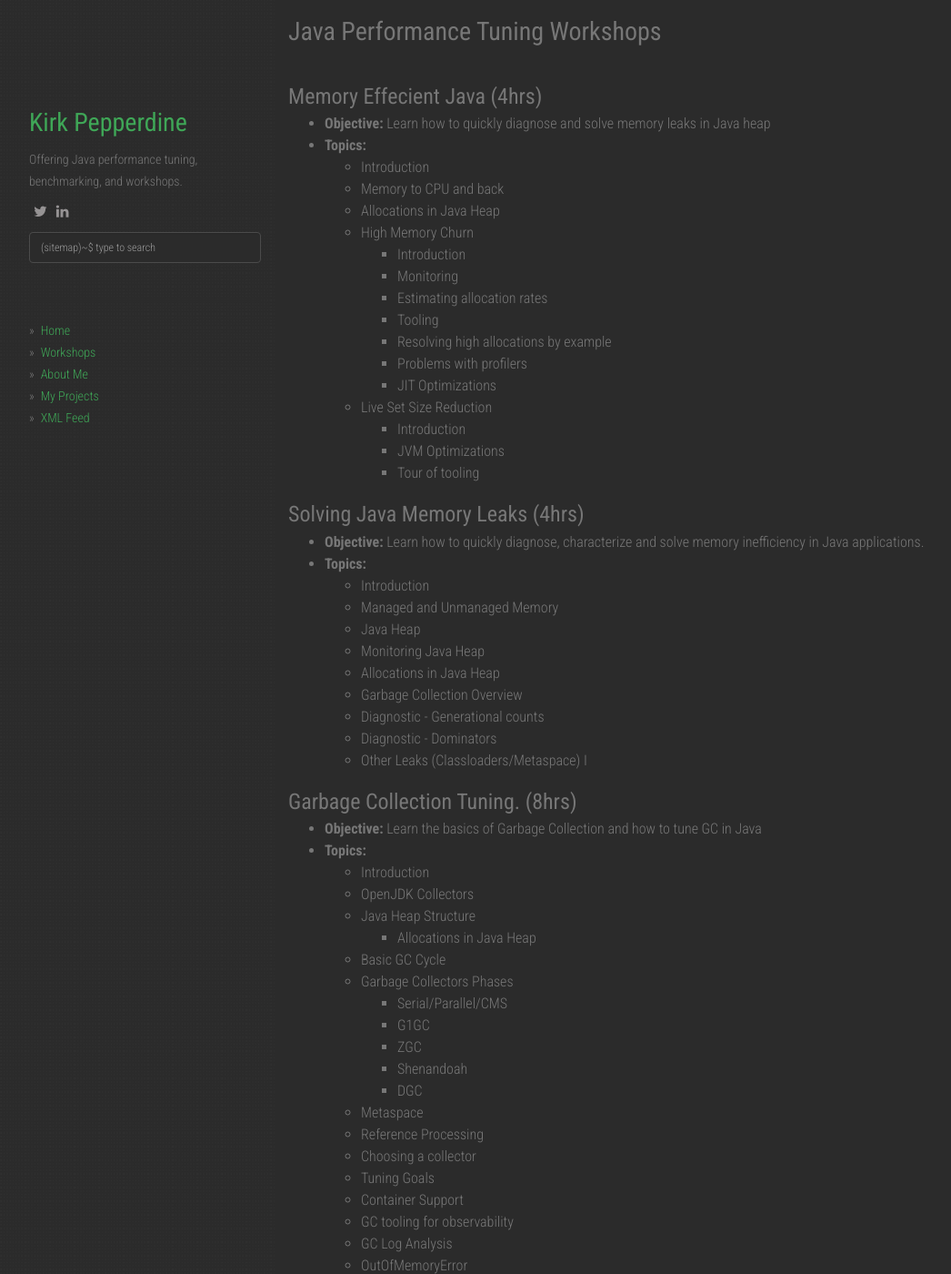
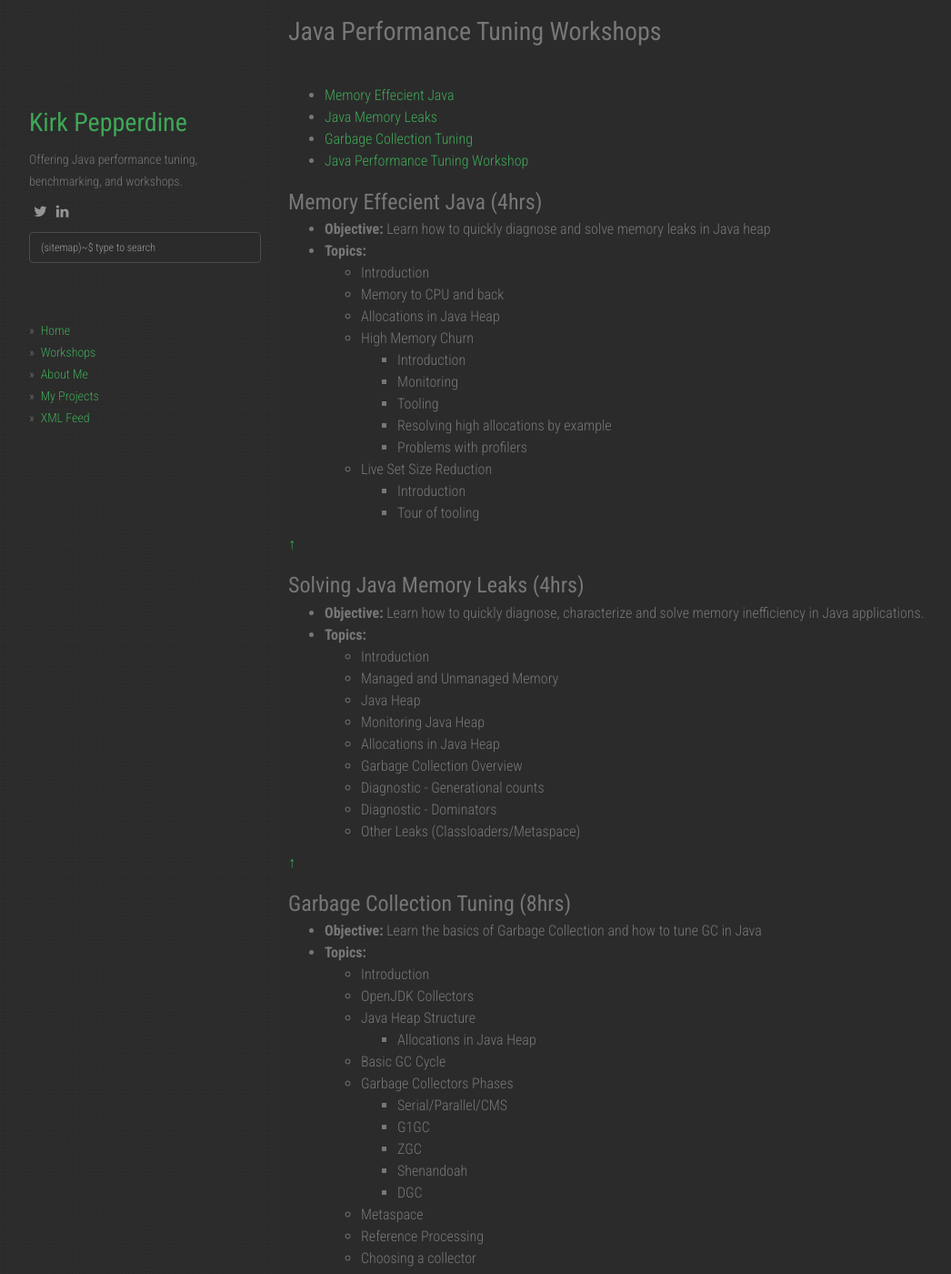
Before and after one commit to kcpeppe/kcpeppe.github.io, a Jekyll site: the page built from workshops.md, in a window 1280 px wide and 1400 px high. Shown: the whole window at 91% size, without its empty margins (53-1099 px from the left). Built offline with Jekyll 4.4.1, drawn with Linux system fonts in a browser that asks for light colours; nearby versions of some CDN libraries.

Commit message:
refactor: flush out workshops page

```diff
--- a/workshops.md
+++ b/workshops.md
@@ -4,8 +4,13 @@
 permalink: /workshops/
 ---
 
+* [Memory Effecient Java](#mej)
+* [Java Memory Leaks](#jml)
+* [Garbage Collection Tuning](#gct)
+* [Java Performance Tuning Workshop](#jptw)
 
-<h3> Memory Effecient Java   (4hrs)</h3>
+
+<h3 id="mej">Memory Effecient Java (4hrs)</h3>
 
 * **Objective:** Learn how to quickly diagnose and solve memory leaks in Java heap
 * **Topics:**
@@ -15,18 +20,16 @@
   * High Memory Churn
     * Introduction
     * Monitoring
-    * Estimating allocation rates
     * Tooling
     * Resolving high allocations by example
     * Problems with profilers
-    * JIT Optimizations
   * Live Set Size Reduction
     * Introduction
-    * JVM Optimizations
     * Tour of tooling
 
+<a href="#top">&#8593;</a>
 
-<h3> Solving Java Memory Leaks  (4hrs)</h3>
+<h3 id="jml">Solving Java Memory Leaks (4hrs)</h3>
 
 * **Objective:** Learn how to quickly diagnose, characterize and solve memory inefficiency in Java applications.
 * **Topics:**
```
Also changed, not shown: other parts of workshops.md (+9 -3 lines).
